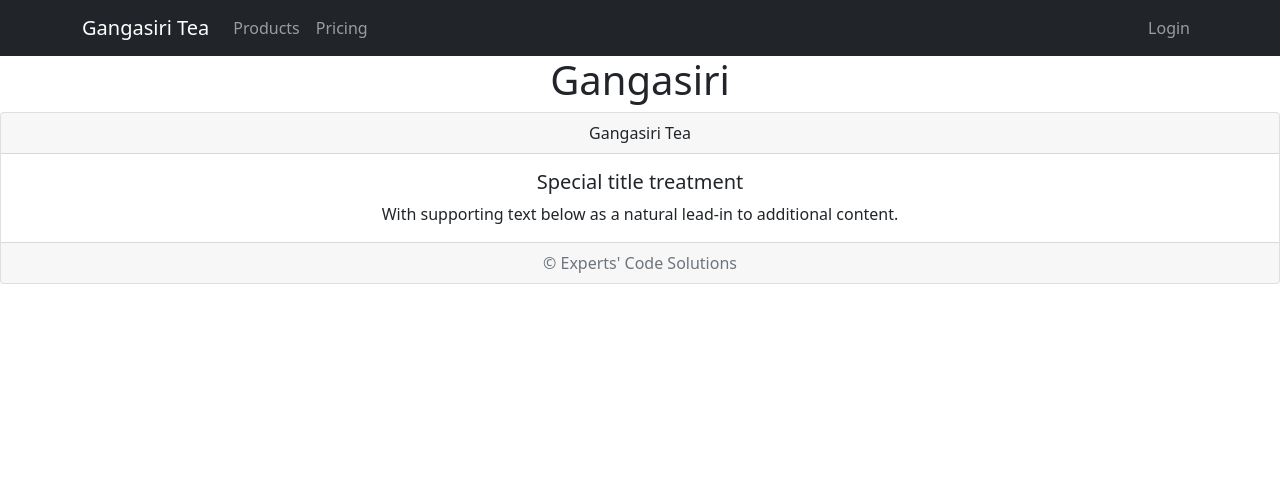
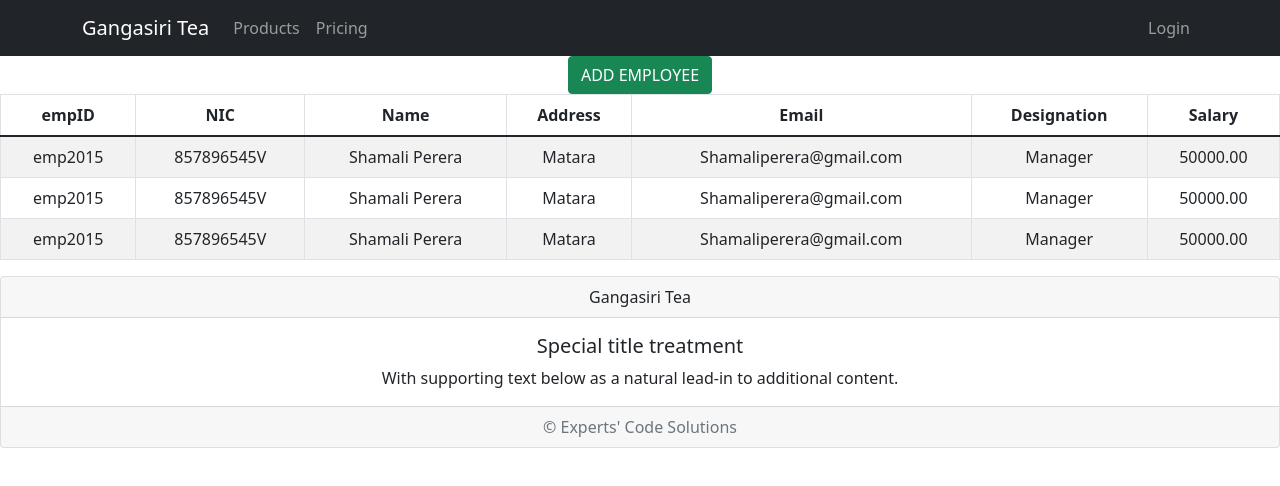
Before and after one commit to SeranMN/TeaApp, a React (Create React App) app: page / in a window 1280 px wide. Shown: the top 486 px of the page. Built offline with nearby package versions, Linux system fonts and the light colour scheme.

Commit message:
Employee Table interface & from

```diff
--- a/src/App.js
+++ b/src/App.js
@@ -2,11 +2,12 @@ import Header from './component/Header';
 import './App.css';
 import 'bootstrap/dist/css/bootstrap.min.css';
 import Footer from './component/Footer';
+import EmployeeTable from './component/EmployeeTable';
 function App() {
   return (
     <div className="App">
      <Header/>
-     <h1>Gangasiri</h1>
+     <EmployeeTable/>
      <Footer/>
 
     </div>
--- /dev/null
+++ b/src/component/EmpForm.js
@@ -0,0 +1,37 @@
+
+import { Form } from 'react-bootstrap'
+import { Button } from 'react-bootstrap'
+
+const EmpForm = () => {
+    return (
+        <Form>
+        <Form.Group className="mb-3" controlId="formBasicEmail">
+          <Form.Label>NIC No.</Form.Label>
+          <Form.Control type="email" placeholder="Enter email" />
+
+        </Form.Group>
+        <Form.Group className="mb-3" controlId="formBasicEmail">
+          <Form.Label>Name</Form.Label>
+          <Form.Control type="email" placeholder="Enter email" />
+
+        </Form.Group>
+        <Form.Group className="mb-3" controlId="formBasicEmail">
+          <Form.Label>Address</Form.Label>
+          <Form.Control type="email" placeholder="Enter email" />
+
+        </Form.Group>
+        <Form.Group className="mb-3" controlId="formBasicEmail">
+          <Form.Label>Email address</Form.Label>
+          <Form.Control type="email" placeholder="Enter email" />
+
+        </Form.Group>
+
+
+        <Button variant="primary" type="submit">
+          Submit
+        </Button>
+      </Form>
+    )
+}
+
+export default EmpForm
--- /dev/null
+++ b/src/component/Empbtn.js
@@ -0,0 +1,11 @@
+import React from 'react'
+import Button from 'react-bootstrap/Button'
+
+
+const Empbtn = ({onClick}) => {
+    return (
+        <Button variant="success" onClick = {onClick}>ADD EMPLOYEE</Button>
+    )
+}
+
+export default Empbtn
--- /dev/null
+++ b/src/component/EmployeeTable.js
@@ -0,0 +1,61 @@
+import Table from 'react-bootstrap/Table'
+import Empbtn from './Empbtn'
+import { useState } from 'react';
+import Modle from './Modle';
+
+
+const EmployeeTable = () => {
+    const [modalShow, setModalShow] = useState(false);
+    return (
+        <div>
+        <Empbtn onClick = {()=>setModalShow(true)}/>
+        <Modle show ={modalShow}
+        onHide={() => setModalShow(false)}/>
+        <Table striped bordered hover>
+
+        <thead>
+          <tr>
+            <th>empID</th>
+            <th>NIC</th>
+            <th>Name</th>
+            <th>Address</th>
+            <th>Email</th>
+            <th>Designation</th>
+            <th>Salary</th>
+          </tr>
+        </thead>
+        <tbody>
+          <tr>
+            <td>emp2015</td>
+            <td>857896545V</td>
+            <td>Shamali Perera</td>
+            <td>Matara</td>
+            <td>Shamaliperera@gmail.com</td>
+            <td>Manager</td>
+            <td>50000.00</td>
+          </tr>
+          <tr>
+            <td>emp2015</td>
+            <td>857896545V</td>
+            <td>Shamali Perera</td>
+            <td>Matara</td>
+            <td>Shamaliperera@gmail.com</td>
+            <td>Manager</td>
+            <td>50000.00</td>
+          </tr>
+          <tr>
+            <td>emp2015</td>
+            <td>857896545V</td>
+            <td>Shamali Perera</td>
+            <td>Matara</td>
+            <td>Shamaliperera@gmail.com</td>
+            <td>Manager</td>
+            <td>50000.00</td>
+          </tr>
+        </tbody>
+      </Table>
+      </div>
+    )
+}
+
+export default EmployeeTable
--- a/src/component/Footer.js
+++ b/src/component/Footer.js
@@ -2,7 +2,7 @@ import React from 'react'
 import Card from 'react-bootstrap/Card'
 const Footer = () => {
     return (
-        <Card className="text-center">
+        <Card className="text-center" fixed="bottom">
         <Card.Header>Gangasiri Tea</Card.Header>
         <Card.Body>
           <Card.Title>Special title treatment</Card.Title>
--- /dev/null
+++ b/src/component/Modle.js
@@ -0,0 +1,28 @@
+import Modal from 'react-bootstrap/Modal'
+import { Button, ModalBody } from 'react-bootstrap'
+import EmpForm from './EmpForm'
+const Modle = (props) => {
+    return (
+        <Modal
+        {...props}
+        size="lg"
+        aria-labelledby="contained-modal-title-vcenter"
+        centered
+      >
+        <Modal.Header closeButton>
+          <Modal.Title id="contained-modal-title-vcenter">
+           ADD Employee
+           </Modal.Title>
+           </Modal.Header>
+           <ModalBody>
+            <EmpForm/>
+            </ModalBody>
+
+        <Modal.Footer>
+          <Button onClick={props.onHide}>Close</Button>
+        </Modal.Footer>
+      </Modal>
+    )
+}
+
+export default Modle
```
Also changed, not shown: src/component/Searchbar.js (added, +11 -0 lines).
